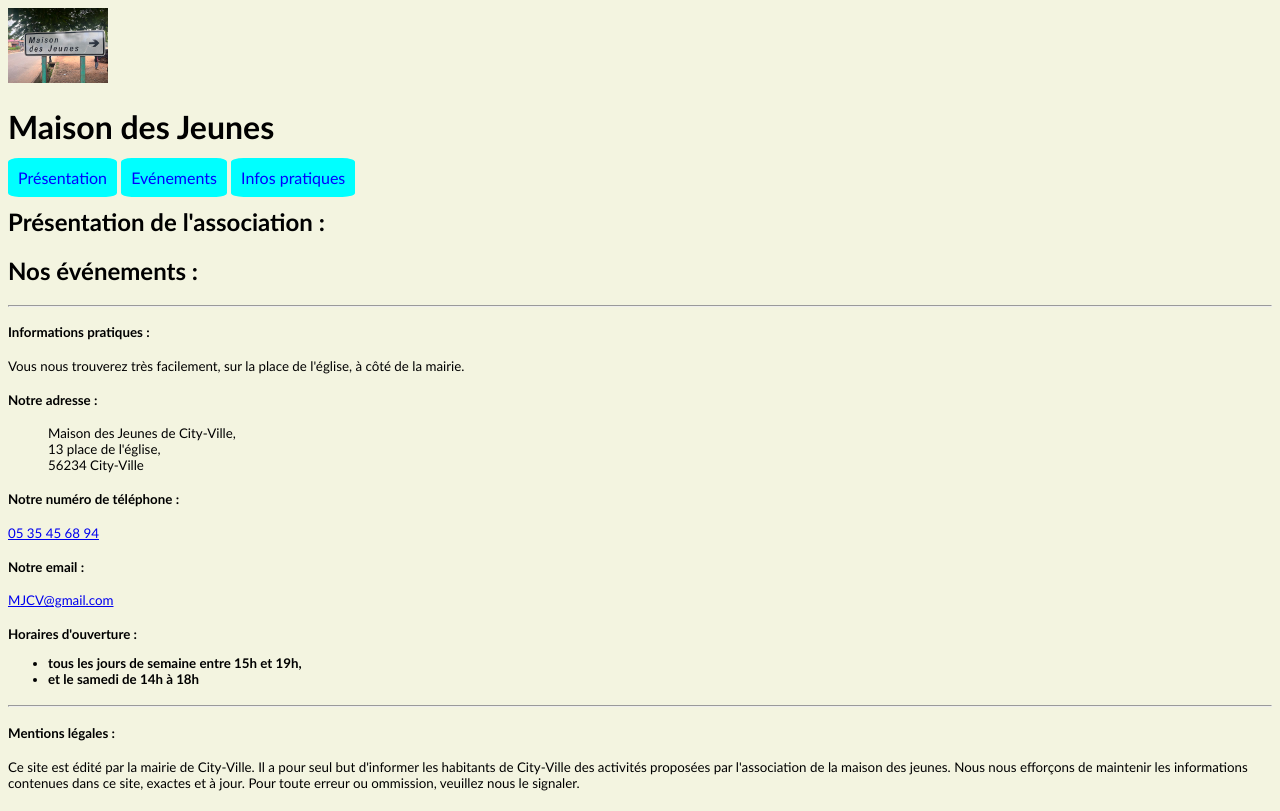
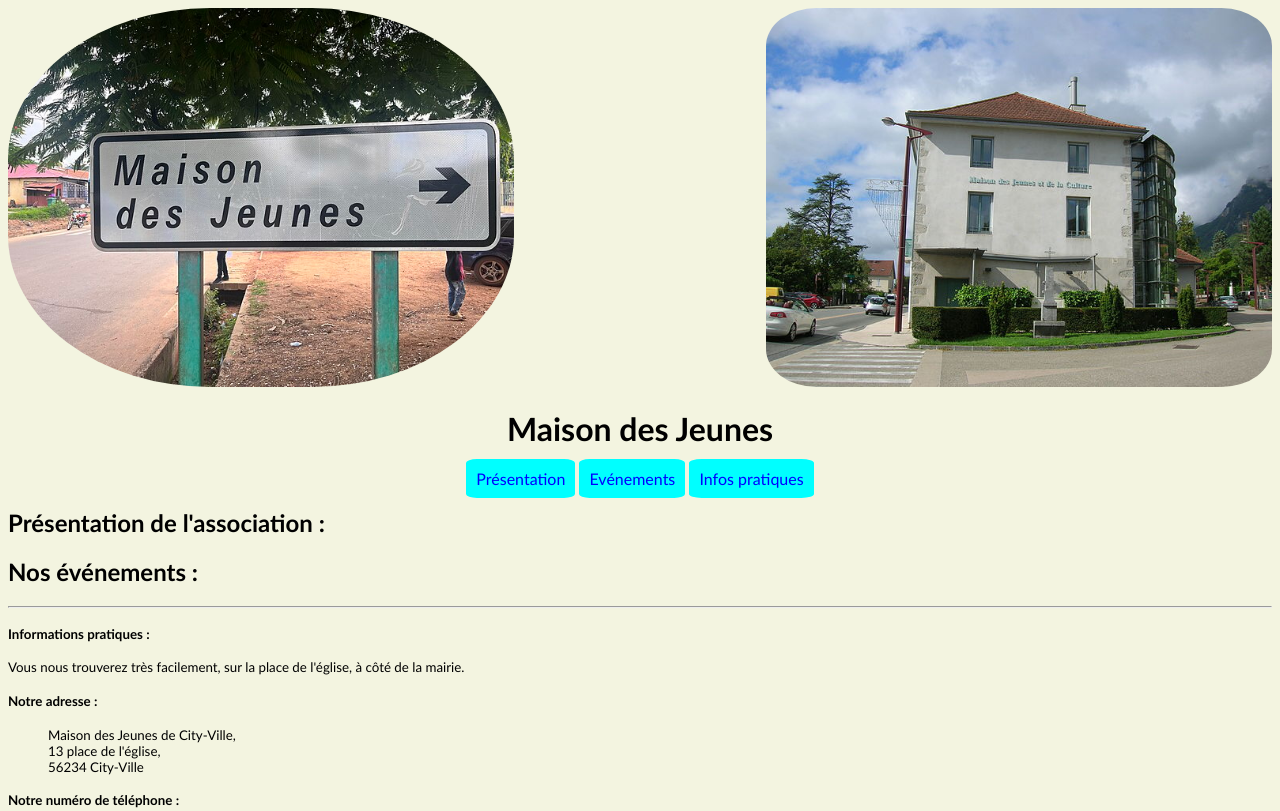
Before and after one commit to Karine167/ECF_entrainement_1, a website: page index.html in a window 1280 px wide. Shown: the top 811 px of the page. Drawn offline with nearby package versions, Linux system fonts and the light colour scheme.

Commit message:
Affichage 2 photos header

```diff
--- a/index.html
+++ b/index.html
@@ -12,17 +12,21 @@
   <link rel="stylesheet" href="style.css">
 </head>
 <body>
-  <header class="row">
-    <div class="col col-4">
-      <img src="./photos/Maison_des_jeunes_de_Télimélé_2.jpg" width="100px" alt="Maison des Jeunes">
+  <header>
+    <div class="photo_header">
+      <img src="./photos/Maison_des_jeunes_de_Télimélé_2.jpg" alt="Maison des Jeunes">
+      <img src="./photos/Crolles_abc22_maison_des_jeunes_et_de_la_culture.JPG"
+      alt="Maison des Jeunes et de la culture">
     </div>
-    <h1 class="col col-8 mt-4">Maison des Jeunes</h1>
-    <nav class="col navbar m-2 bg-body-tertiary container-fluid justify-content-start"
-    aria-label="menu principal">
-      <a class="me-2 nav-link" href="#home" active>Présentation</a>
-      <a class="m-1 nav-link"  href="#evenements">Evénements</a>
-      <a class="m-1 nav-link"  href="#footer">Infos pratiques</a>
-    </nav>
+    <h1 class="mt-4">Maison des Jeunes</h1>
+    <div>
+      <nav class="col navbar m-2 container-fluid justify-content-start"
+        aria-label="menu principal">
+        <a class="ms-2 nav-link" href="#home" active>Présentation</a>
+        <a class="m-1 nav-link"  href="#evenements">Evénements</a>
+        <a class="m-1 nav-link"  href="#footer">Infos pratiques</a>
+      </nav>
+    </div>
   </header>
   <main role="main">
     <section id="home">
--- a/style.css
+++ b/style.css
@@ -1,9 +1,31 @@
 body {
   background: rgba(243, 244, 223, 0.947);
   font-family: 'Gill Sans', 'Gill Sans MT', Calibri, 'Trebuchet MS', sans-serif;
-  font-size: medium;
+  font-size: 1em;
 }
 
+header{
+  display:flex;
+  flex-direction: column;
+  flex-wrap: nowrap;
+  justify-content: flex-start;
+  align-items: center;
+}
+.photo_header{
+  display: flex;
+  flex-direction: row;
+  justify-content: space-between;
+}
+.photo_header img:first-child{
+  border-radius: 40%;
+  width:40%;
+  justify-content: flex-start;
+}
+.photo_header img:nth-child(2){
+  border-radius: 10%;
+  width:40%;
+  justify-content: flex-end;
+}
 nav a{
   border-radius: 10%;
   padding: 10px;
```
